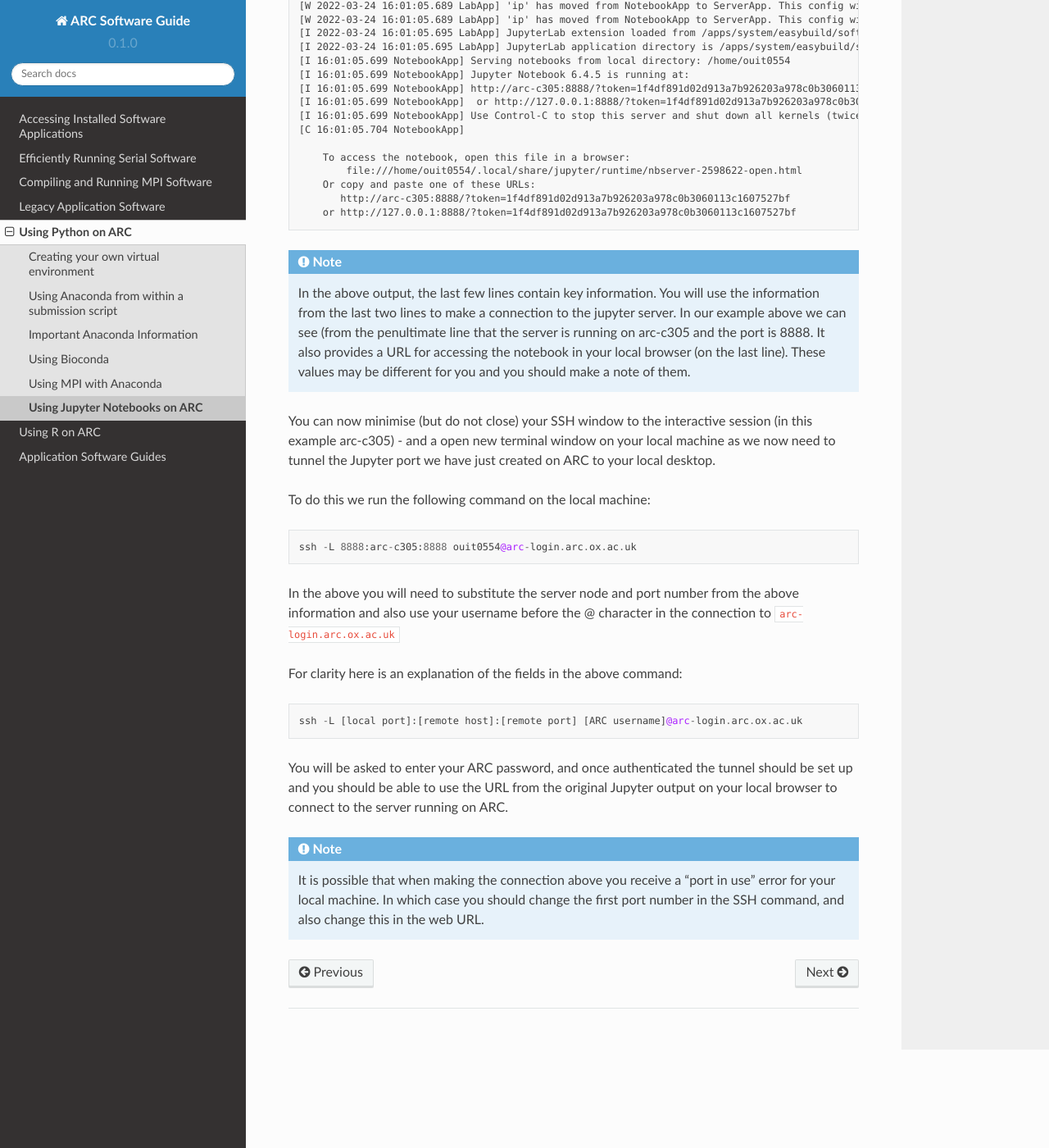
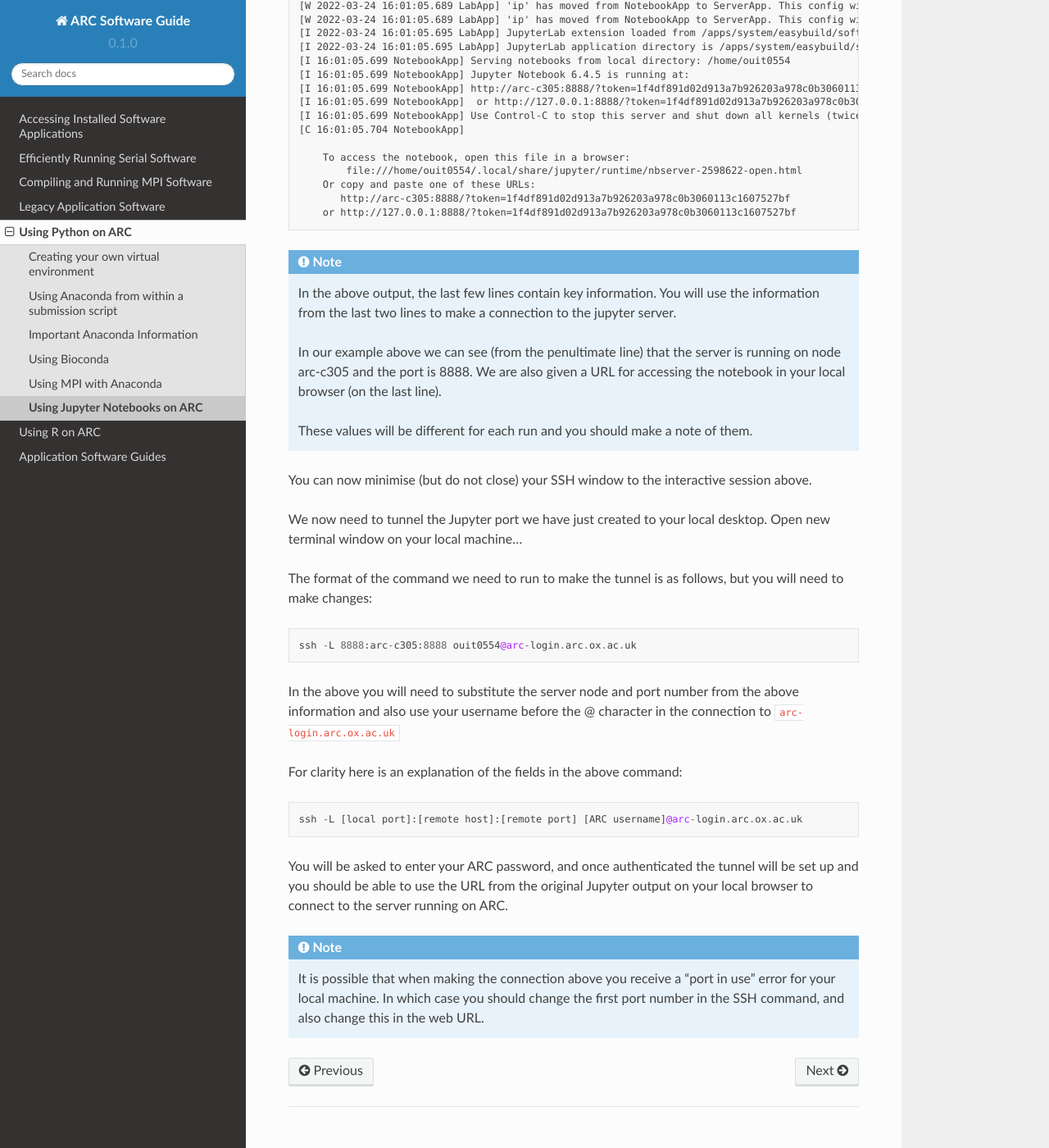
Before and after one commit to oxford-arc/arc-software-guide, a Sphinx documentation site: the page built from docs/source/python/arc_jupyter.rst, in a window 1280 px wide and 1400 px high, scrolled down 769 px. Shown: the whole window at 82% size. Built offline with Sphinx 7.4.7 and the Read the Docs theme 2.0.0, drawn with Linux system fonts in a browser that asks for light colours.

Commit message:
Update arc_jupyter.rst

```diff
--- a/docs/source/python/arc_jupyter.rst
+++ b/docs/source/python/arc_jupyter.rst
@@ -41,13 +41,16 @@ The response from Jupyter will be of the following form::
 
 .. note::
   In the above output, the last few lines contain key information. You will use the information from the last two lines to make a connection to the jupyter server.
-  In our example above we can see (from the penultimate line that the server is running on arc-c305 and the port is 8888. It also provides a URL for accessing the notebook in your local browser (on the last line).
-  These values may be different for you and you should make a note of them.
 
-You can now minimise (but do not close) your SSH window to the interactive session (in this example arc-c305) - and a open new terminal window on your local machine
-as we now need to tunnel the Jupyter port we have just created on ARC to your local desktop.
+  In our example above we can see (from the penultimate line) that the server is running on node arc-c305 and the port is 8888. We are also given a URL for accessing the notebook in your local browser (on the last line).
 
-To do this we run the following command on the local machine::
+  These values will be different for each run and you should make a note of them.
+
+You can now minimise (but do not close) your SSH window to the interactive session above.
+
+We now need to tunnel the Jupyter port we have just created to your local desktop. Open new terminal window on your local machine...
+
+The format of the command we need to run to make the tunnel is as follows, but you will need to make changes::
 
   ssh -L 8888:arc-c305:8888 ouit0554@arc-login.arc.ox.ac.uk
 
@@ -58,7 +61,7 @@ For clarity here is an explanation of the fields in the above command::
 
   ssh -L [local port]:[remote host]:[remote port] [ARC username]@arc-login.arc.ox.ac.uk
 
-You will be asked to enter your ARC password, and once authenticated the tunnel should be set up and you should be able to use the URL from the original Jupyter output
+You will be asked to enter your ARC password, and once authenticated the tunnel will be set up and you should be able to use the URL from the original Jupyter output
 on your local browser to connect to the server running on ARC.
 
 .. note::
```
